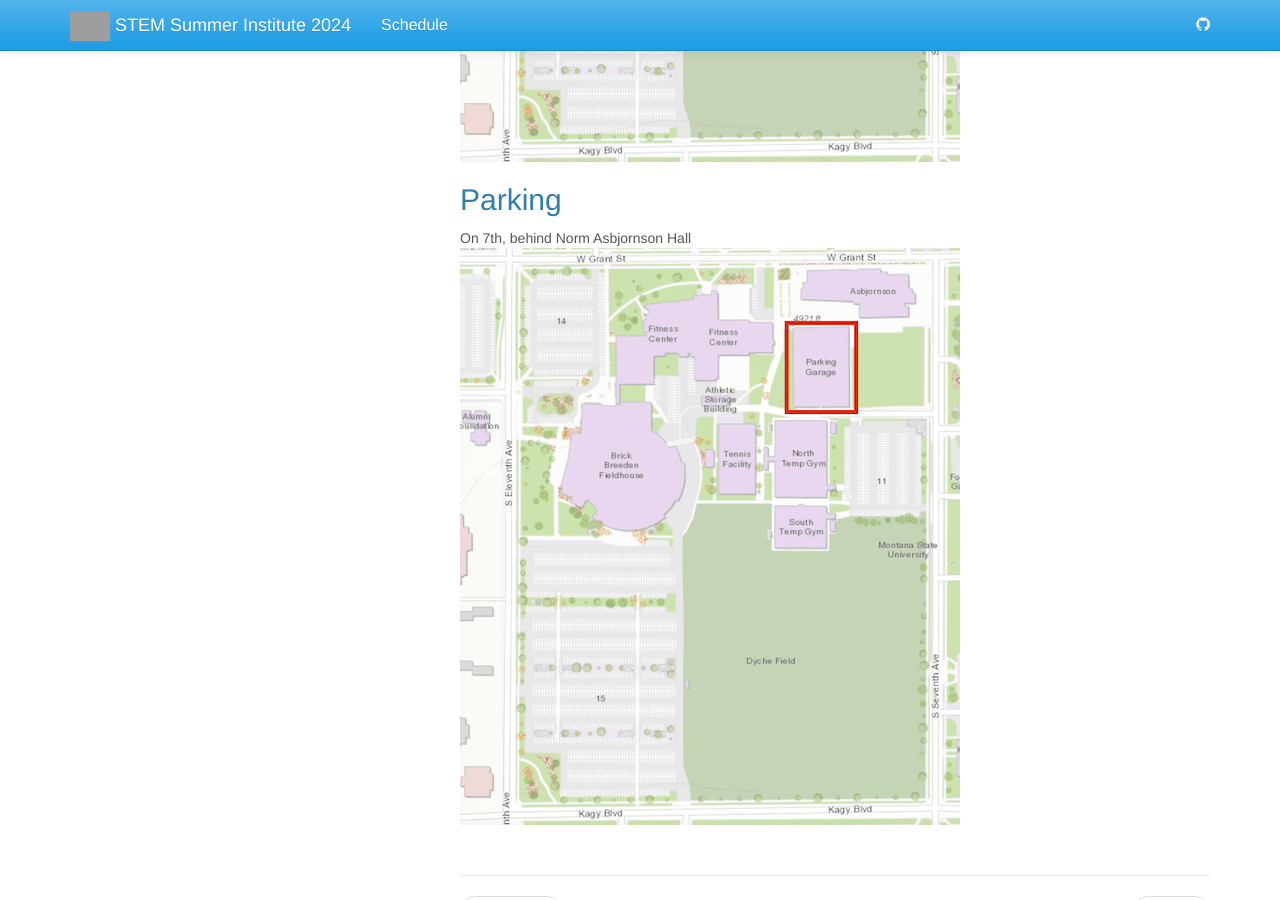
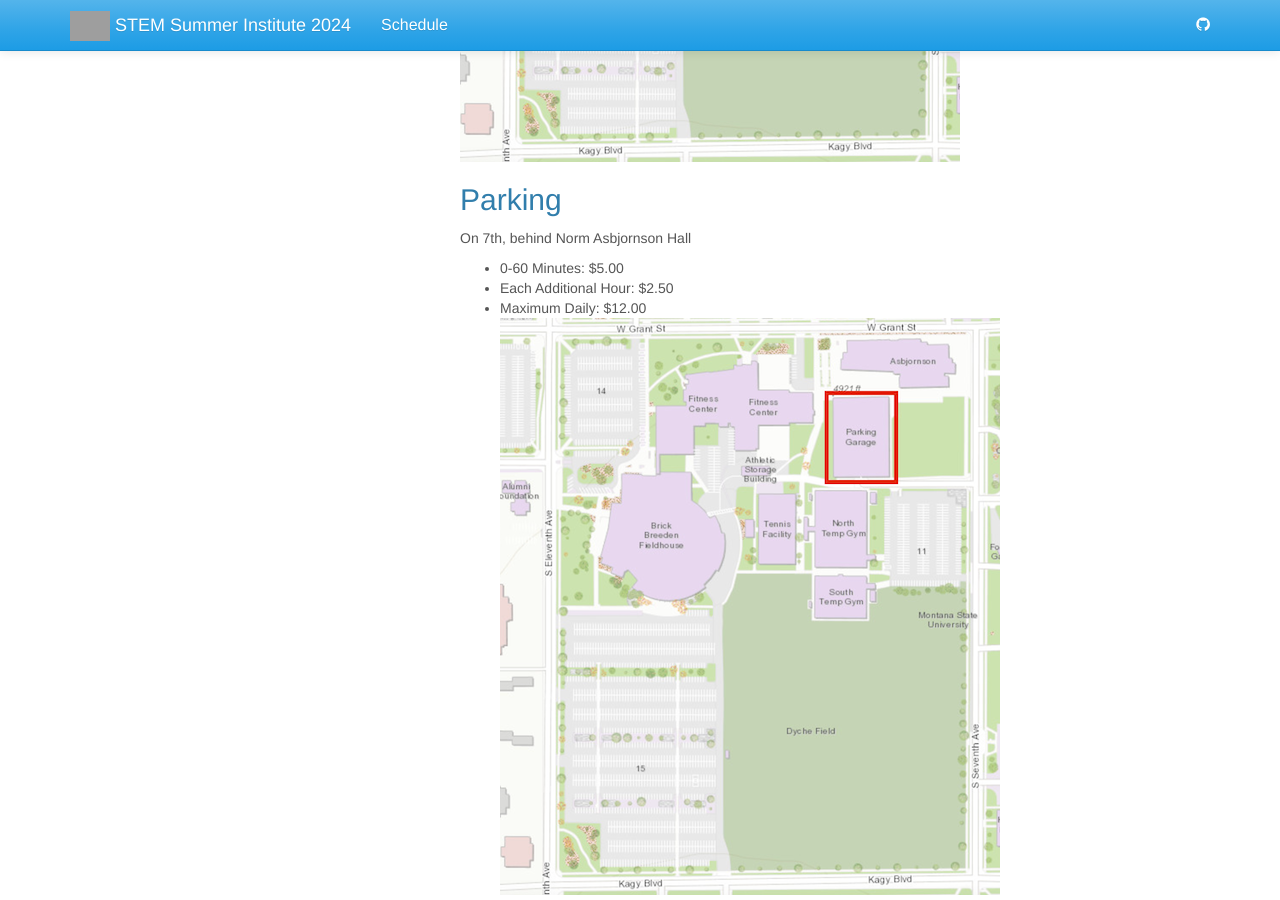
Before and after one commit to jake-chipps/SSI24, a Jekyll site: the page built from _docs/location.md, in a window 1280 px wide and 900 px high, scrolled down 790 px. Built offline with Jekyll 4.4.1, drawn with Linux system fonts in a browser that asks for light colours; grey boxes are pictures that could not be loaded.

Commit message:
Update location.md

```diff
--- a/_docs/location.md
+++ b/_docs/location.md
@@ -15,4 +15,8 @@ Norm Asbjornson Hall
 
 ## Parking
 On 7th, behind Norm Asbjornson Hall
+
+- 0-60 Minutes: $5.00
+- Each Additional Hour: $2.50
+- Maximum Daily: $12.00
 ![map of parking](../images/parking.png)
```
